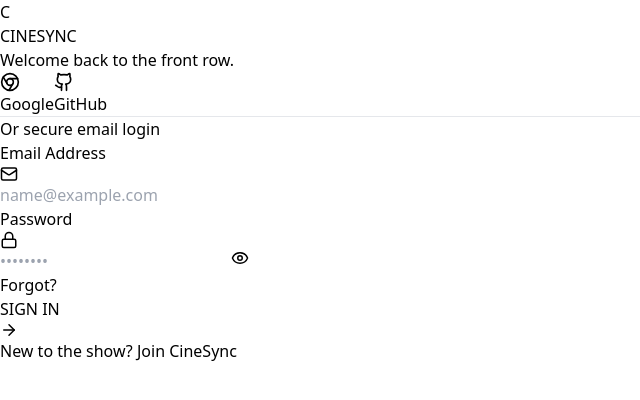
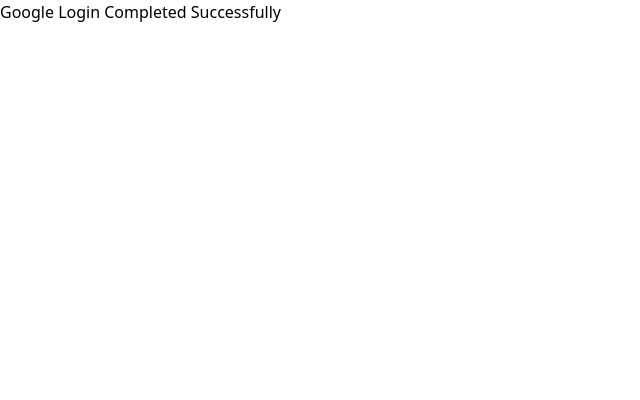
Before and after one commit to nikhil5609/Watch-Party, a React (Vite) app in the folder Frontend/: page /success in a window 1280 px wide. Before the commit this address led to /login. Shown: the top 400 px of the page, without its empty margins (0-640 px from the left). Built offline with nearby package versions, Linux system fonts and the light colour scheme; no server answers.

Commit message:
Success Page Buildup

```diff
--- a/Frontend/src/App.jsx
+++ b/Frontend/src/App.jsx
@@ -5,9 +5,9 @@
 import Login from './Page/Login/Login'
 import Register from './Page/Register/Register'
 import Home from './Page/Home/Home'
-import Success from "./Page/Google/Success"
 import RoomController from "./Page/Room/RoomController"
 import Library from "./Page/Library/Library"
+import Success from './Success'
 
 function App() {
   const dispatch = useDispatch();
--- a/Frontend/src/Success.jsx
+++ b/Frontend/src/Success.jsx
@@ -0,0 +1,9 @@
+import React from 'react'
+
+const Success = () => {
+  return (
+    <div>Google Login Completed Successfully</div>
+  )
+}
+
+export default Success
```
